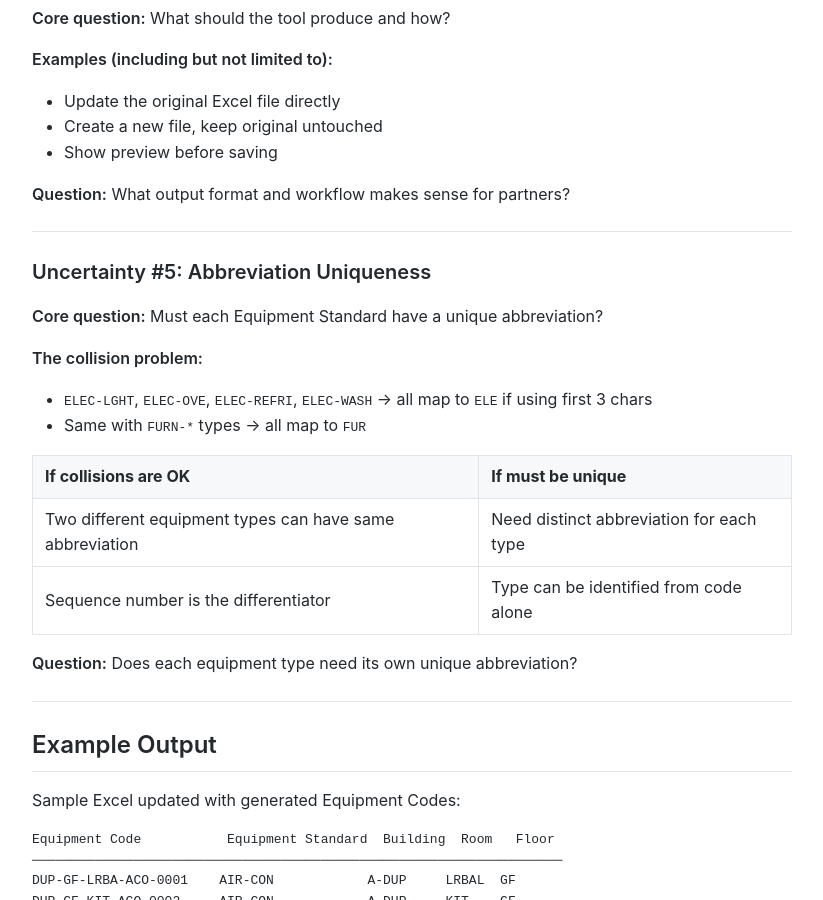
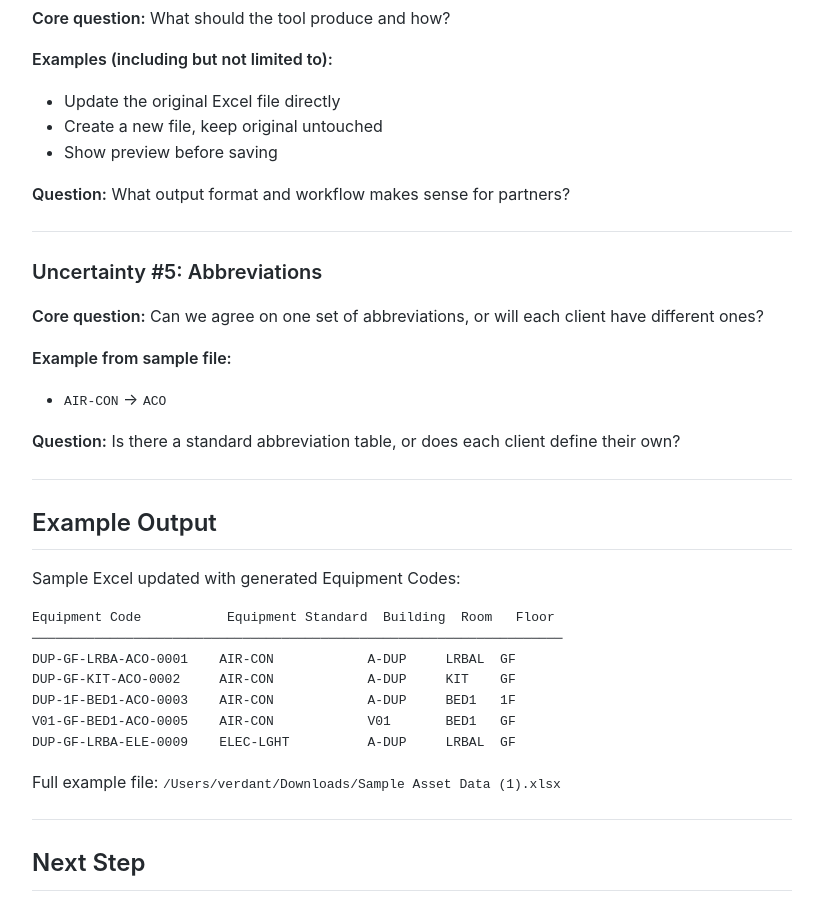
Before and after one commit to MariusWilsch/public-wilsch-ai-pages, a Jekyll site: the page built from project/archibus-fm-assistant/asset-code-generator-design.md, in a window 1280 px wide and 900 px high, scrolled down 3875 px. Shown: the whole window, without its empty margins (228-1051 px from the left). Built offline with Jekyll 4.4.1, drawn with Linux system fonts in a browser that asks for light colours; our own code applies the rules of GitHub Pages for plain Markdown files.

Commit message:
Sync from hippocampus 2026-01-25

```diff
--- a/project/archibus-fm-assistant/asset-code-generator-design.md
+++ b/project/archibus-fm-assistant/asset-code-generator-design.md
@@ -146,20 +146,14 @@ with raw data            2. Transform each segment          Equipment Codes
 
 ---
 
-### Uncertainty #5: Abbreviation Uniqueness
+### Uncertainty #5: Abbreviations
 
-**Core question:** Must each Equipment Standard have a unique abbreviation?
+**Core question:** Can we agree on one set of abbreviations, or will each client have different ones?
 
-**The collision problem:**
-- `ELEC-LGHT`, `ELEC-OVE`, `ELEC-REFRI`, `ELEC-WASH` → all map to `ELE` if using first 3 chars
-- Same with `FURN-*` types → all map to `FUR`
+**Example from sample file:**
+- `AIR-CON` → `ACO`
 
-| If collisions are OK | If must be unique |
-|----------------------|-------------------|
-| Two different equipment types can have same abbreviation | Need distinct abbreviation for each type |
-| Sequence number is the differentiator | Type can be identified from code alone |
-
-**Question:** Does each equipment type need its own unique abbreviation?
+**Question:** Is there a standard abbreviation table, or does each client define their own?
 
 ---
 
```
